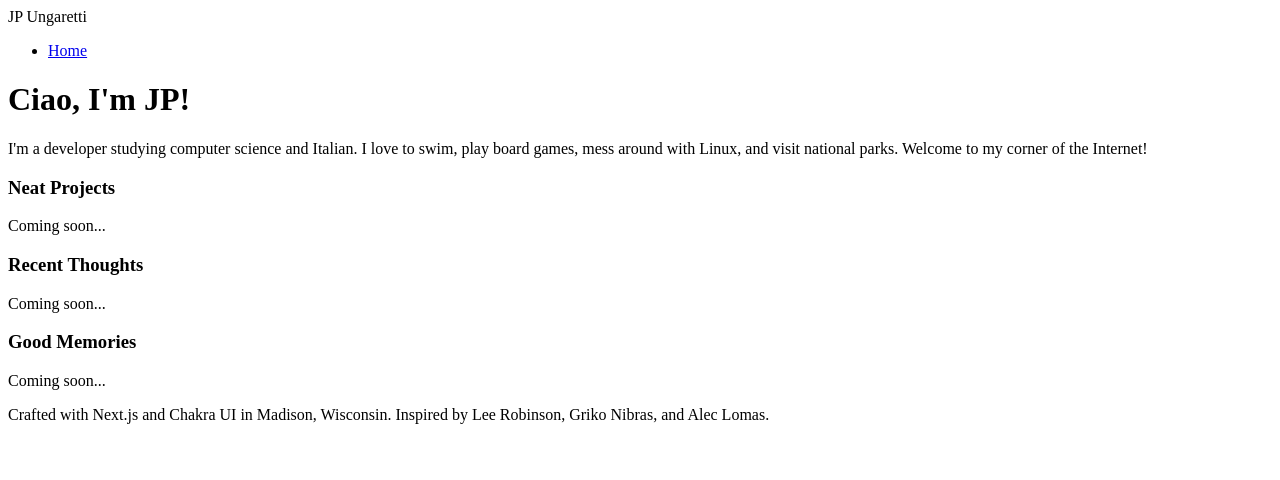
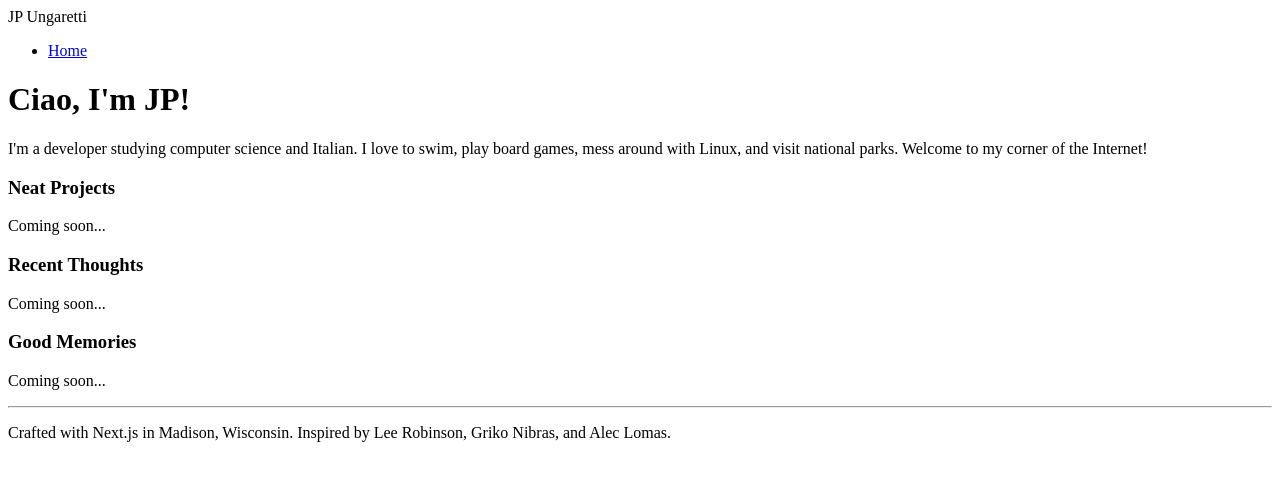
Before and after one commit to sbeczkiewicz/jungaretti.com, a Next.js app: page / in a window 1280 px wide. Shown: the top 480 px of the page. Built offline with nearby package versions, Linux system fonts and the light colour scheme.

Commit message:
Quick changes to footer

```diff
--- a/src/components/Footer.js
+++ b/src/components/Footer.js
@@ -1,10 +1,11 @@
 export default function Footer() {
   return (
     <footer>
-      <span>
-        Crafted with Next.js and Chakra UI in Madison, Wisconsin. Inspired by
-        Lee Robinson, Griko Nibras, and Alec Lomas.
-      </span>
+      <hr />
+      <p>
+        Crafted with Next.js in Madison, Wisconsin. Inspired by Lee Robinson,
+        Griko Nibras, and Alec Lomas.
+      </p>
     </footer>
   );
 }
```
